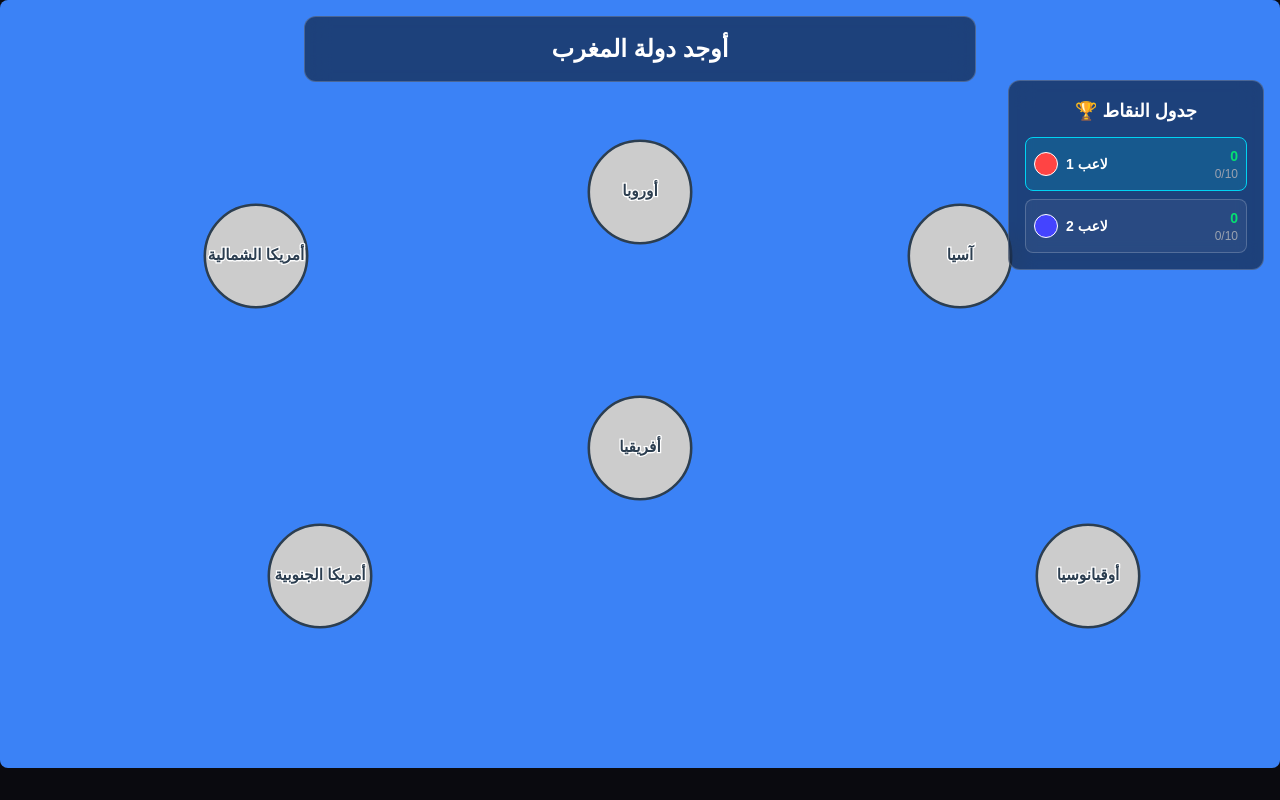
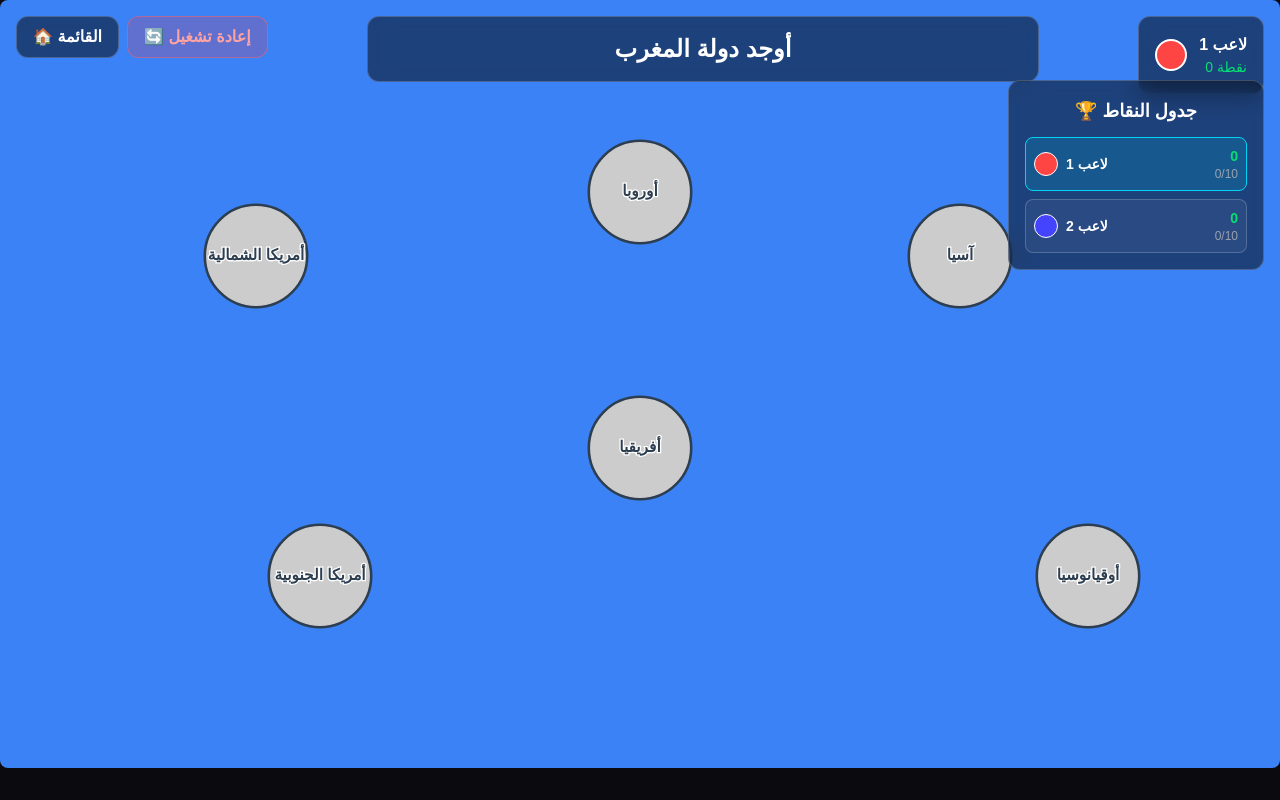
Before and after one commit to laithalawad745/abasi2, a Next.js app: page /find-country in a window 1280 px wide. Both pictures are taken after a click on the button "🚀 بدء اللعبة". Built offline with nearby package versions, Linux system fonts and the light colour scheme.

Commit message:
11111111111111111

```diff
--- a/components/FindCountryGame.jsx
+++ b/components/FindCountryGame.jsx
@@ -297,9 +297,9 @@
         <div className="absolute inset-0 z-10 pointer-events-none">
           {/* شريط علوي مع المعلومات */}
           <div className="absolute top-0 left-0 right-0 p-4 pointer-events-auto">
-            <div className="flex justify-center items-center">
+            <div className="flex justify-between items-start">
               {/* زر الخروج والقائمة */}
-              {/* <div className="flex gap-2">
+              <div className="flex gap-2">
                 <Link
                   href="/"
                   className="bg-black/50 backdrop-blur-md border border-white/20 rounded-xl px-4 py-2 text-white font-bold hover:bg-black/70 transition-all"
@@ -312,7 +312,7 @@
                 >
                   🔄 إعادة تشغيل
                 </button>
-              </div> */}
+              </div>
 
               {/* السؤال الحالي */}
               {currentQuestion && (
@@ -331,7 +331,7 @@
               )}
 
               {/* معلومات اللاعب الحالي */}
-              {/* {currentPlayer && (
+              {currentPlayer && (
                 <div className="bg-black/50 backdrop-blur-md border border-white/20 rounded-xl p-4">
                   <div className="flex items-center gap-3">
                     <div
@@ -346,7 +346,7 @@
                     </div>
                   </div>
                 </div>
-              )} */}
+              )}
             </div>
           </div>
 
```
